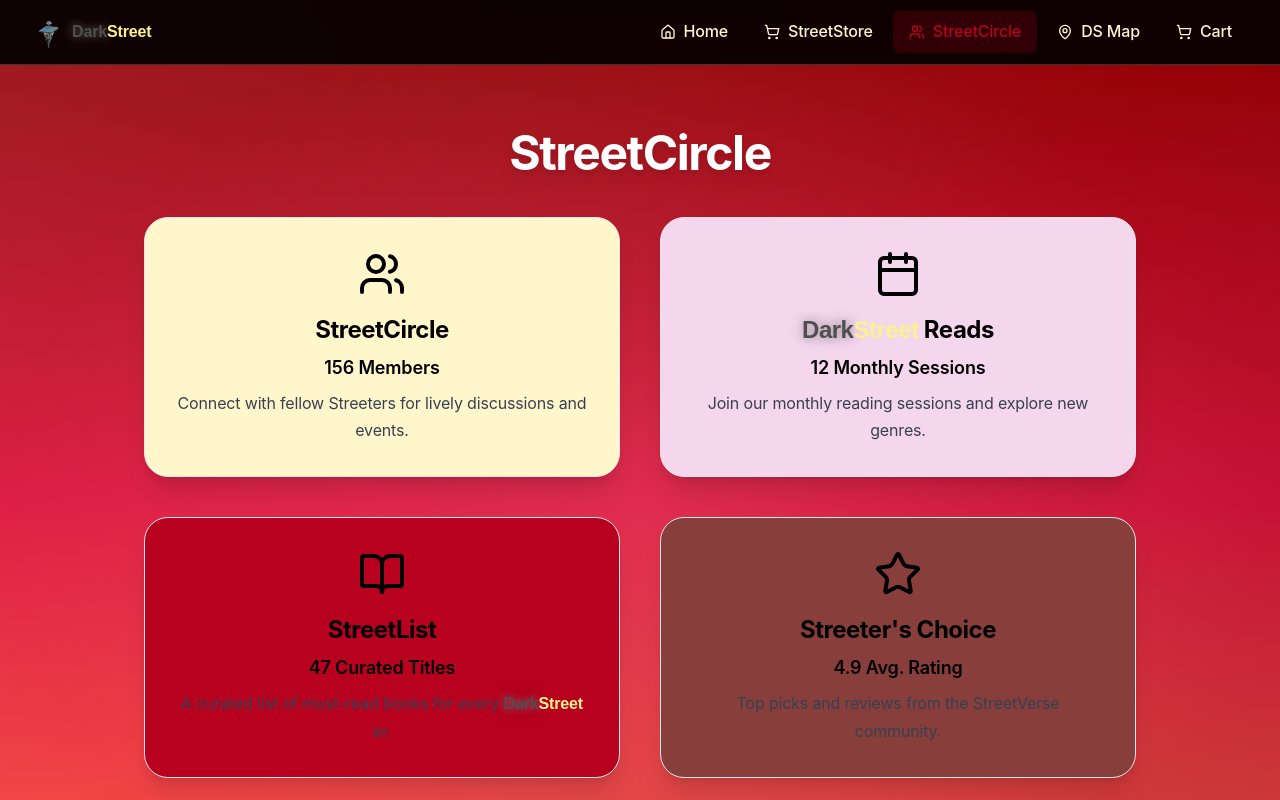
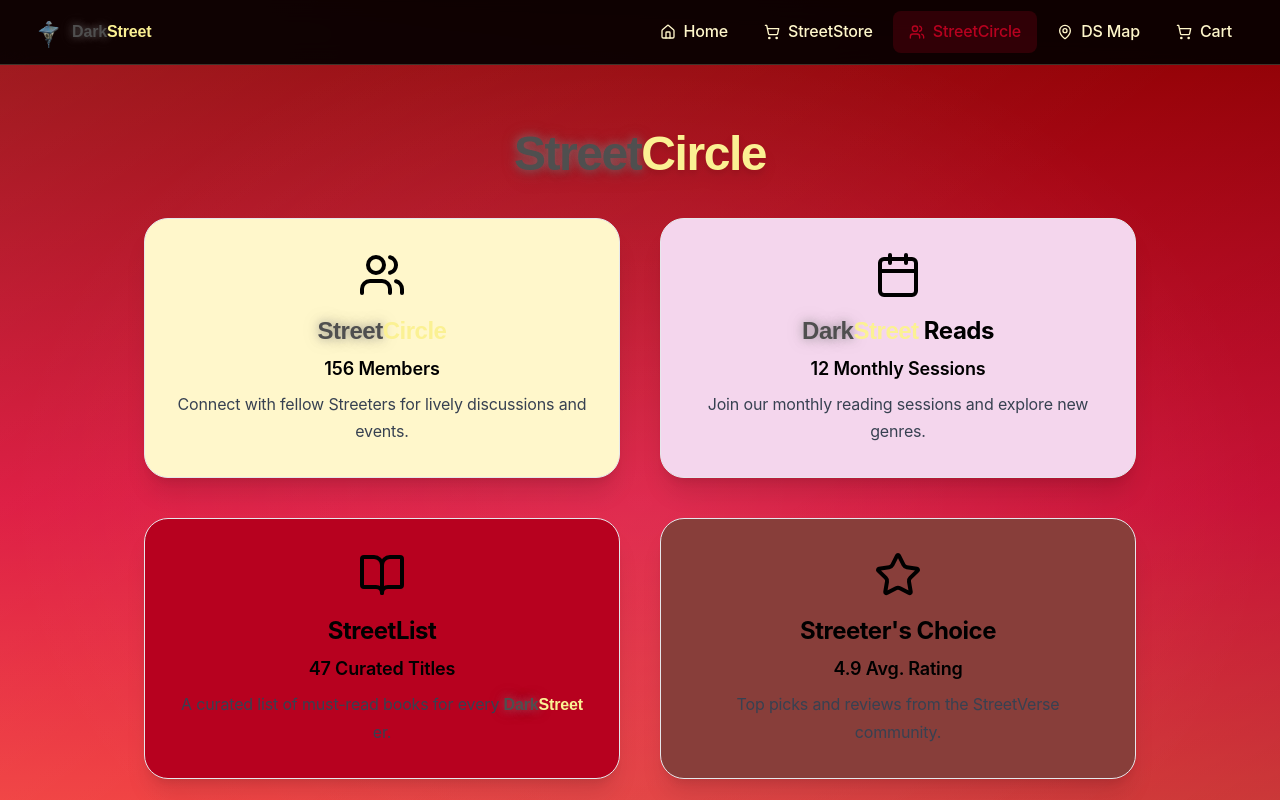
Before and after one commit to DSLLCAdmin/DS-V4, a Next.js app: page /book-club in a window 1280 px wide. Shown: the top 800 px of the page. Built offline with nearby package versions, Linux system fonts and the light colour scheme; a web font is replaced by a local one.

Commit message:
Apply StreetCircle logo styling to book-club page - Added StreetCircleTextLogo import - Updated page title to use StreetCircleTextLogo component - Updated StreetCircle card title to use logo component - First-half glow now applied to StreetCircle instances

```diff
--- a/app/book-club/page.tsx
+++ b/app/book-club/page.tsx
@@ -4,6 +4,7 @@ import { Card } from "@/components/ui/card";
 import { FloatingElement, ScrollReveal } from "@/components/floating-elements";
 import { Navigation } from "@/components/navigation";
 import { DarkStreetsTextLogo } from "@/components/DarkStreetsTextLogo";
+import { StreetCircleTextLogo } from "@/components/StreetCircleTextLogo";
 
 const circles = [
 	{
@@ -46,7 +47,7 @@ export default function StreetCircle() {
 			<div className="max-w-5xl mx-auto px-4 py-16">
 				<ScrollReveal>
 					<h1 className="text-5xl font-bold text-white mb-10 text-center drop-shadow-lg">
-						StreetCircle
+						<StreetCircleTextLogo />
 					</h1>
 				</ScrollReveal>
 				<div className="grid grid-cols-1 md:grid-cols-2 gap-10">
@@ -60,6 +61,8 @@ export default function StreetCircle() {
 									<h2 className="text-2xl font-bold mb-2">
 										{circle.label === "DarkStreet Reads" ? (
 											<><DarkStreetsTextLogo /> Reads</>
+										) : circle.label === "StreetCircle" ? (
+											<StreetCircleTextLogo />
 										) : (
 											circle.label
 										)}
```
